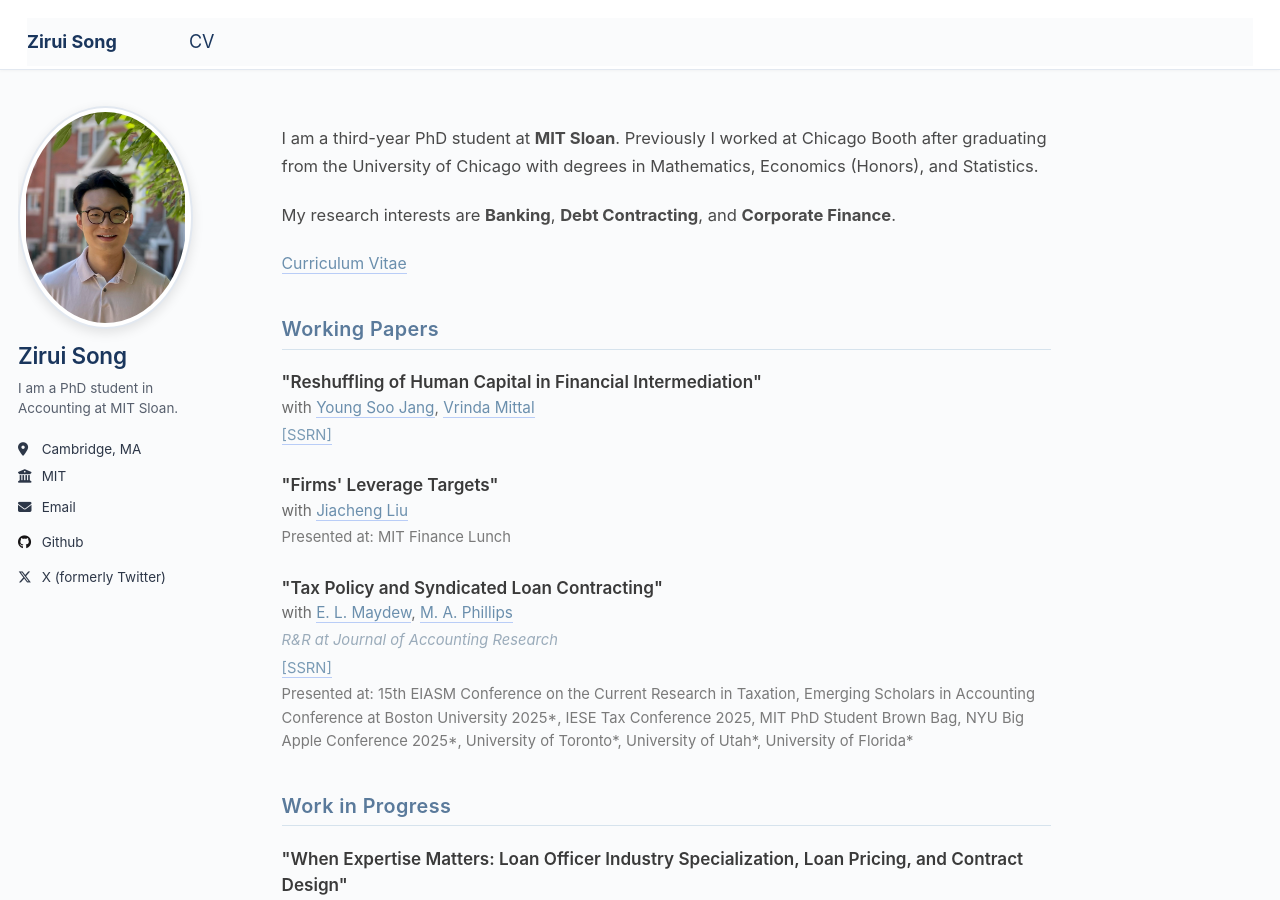
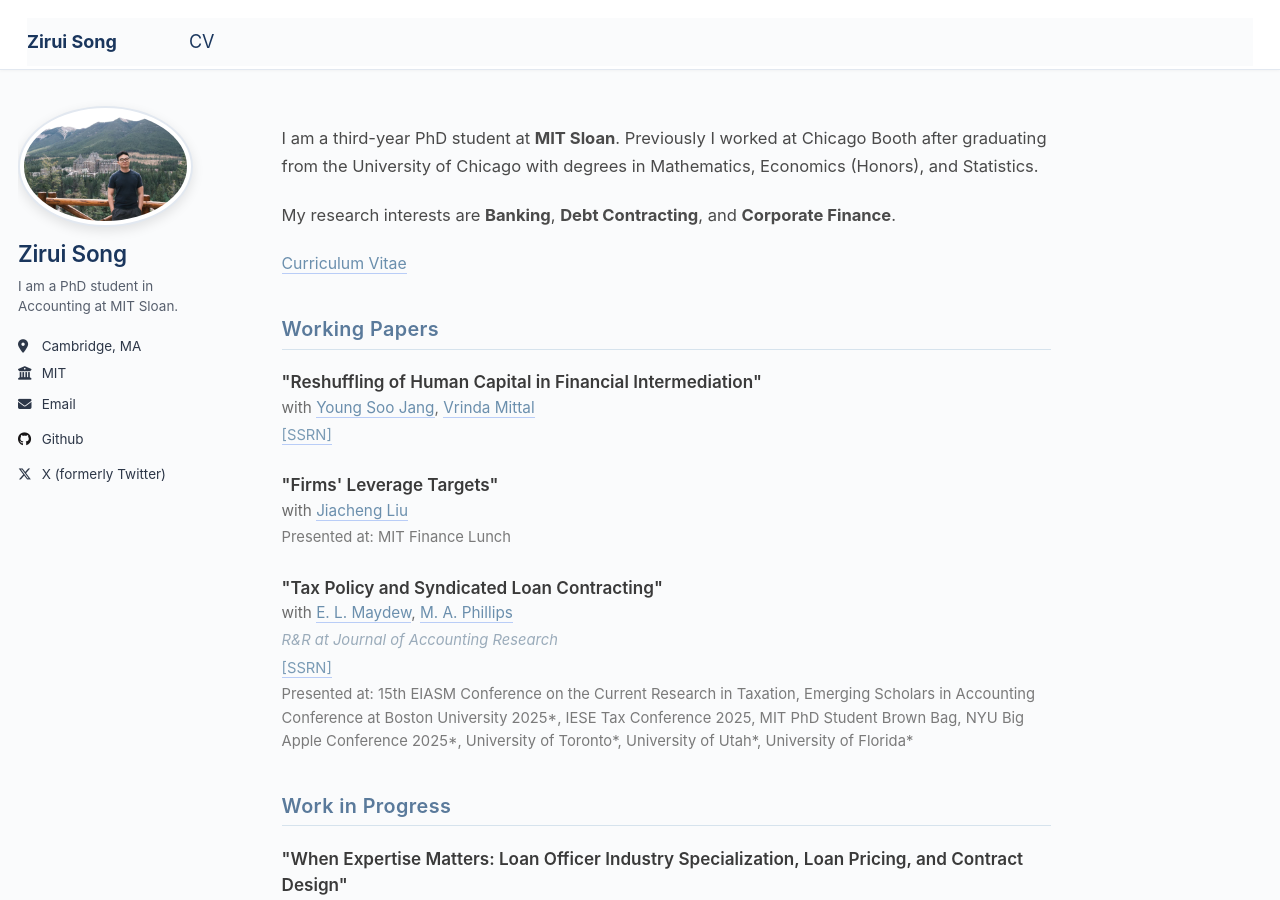
Before and after one commit to zirui-song/zirui-song.github.io, a Jekyll site: the page built from _pages/about.md, in a window 1280 px wide and 900 px high. Built offline with Jekyll 4.4.1, drawn with Linux system fonts in a browser that asks for light colours.

Commit message:
Update profile photo to Banff photo
Co-Authored-By: Claude Opus 4.8 <noreply@anthropic.com>

```diff
--- a/_config.yml
+++ b/_config.yml
@@ -21,7 +21,7 @@ repository               : "zirui-song/zirui-song.github.io"
 #               Additional customization can be done by editing /_includes/author-profile.html
 author:
   # Biographic information
-  avatar           : "Bio_Photo_Sloan.png"
+  avatar           : "Bio_Photo_Banff.jpg"
   name             : "Zirui Song"
   pronouns         : # example: "she/her"
   bio              : "I am a PhD student in Accounting at MIT Sloan."
```
Also changed, not shown: images/Bio_Photo_Banff.jpg (added).
